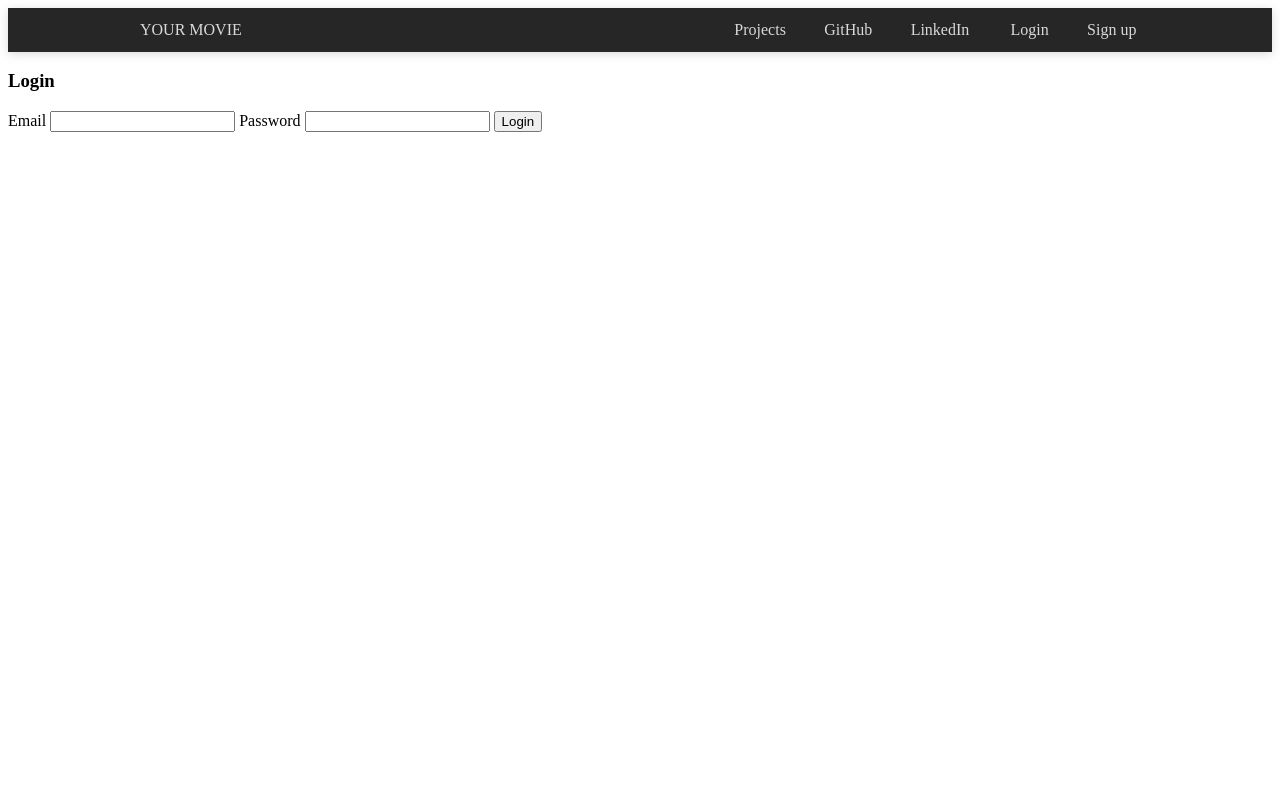
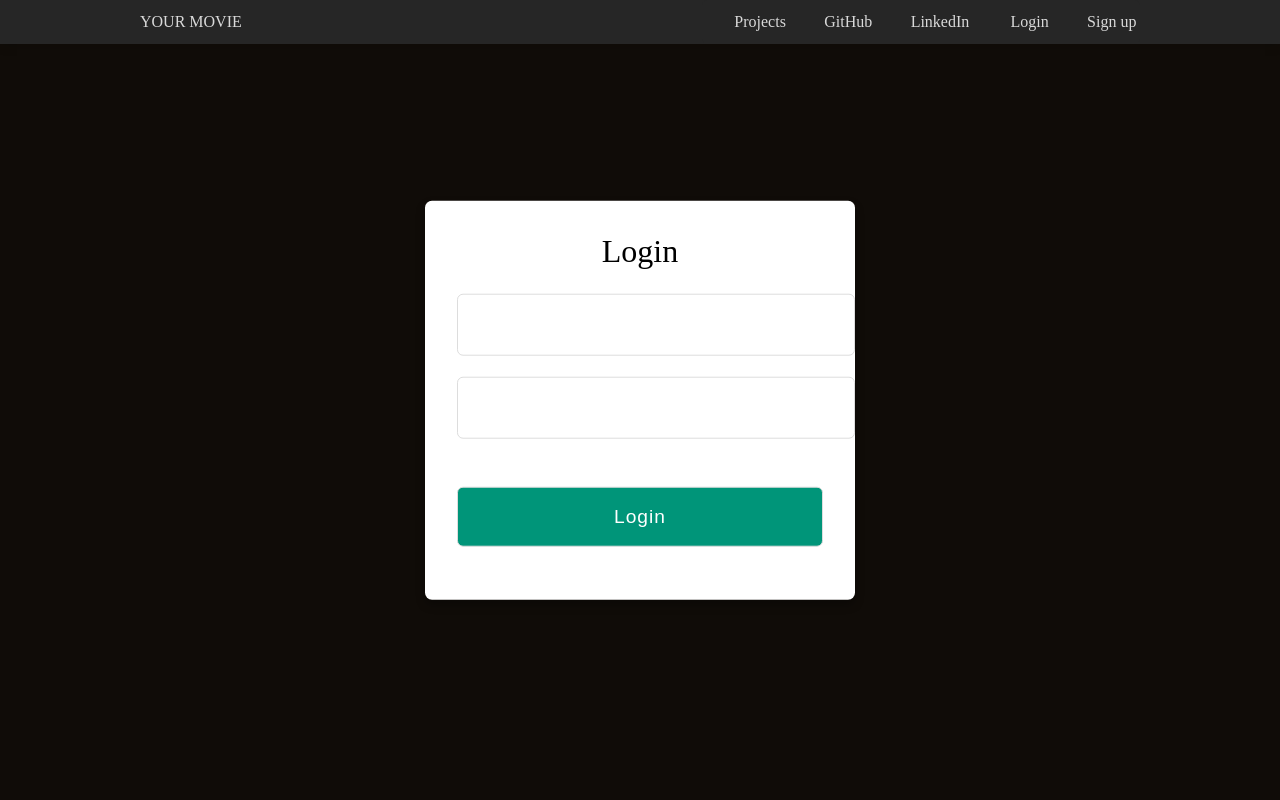
Before and after one commit to DEENUU1/Flask-Movie-Similar-TO, a Flask app: page /login in a window 1280 px wide. Run offline with Flask 2, Linux system fonts and the light colour scheme.

Commit message:
basic style for login and sign up

```diff
--- a/similar_movies/static/css/list_similar_movie.css
+++ b/similar_movies/static/css/list_similar_movie.css
@@ -1,6 +1,4 @@
-* {
-  box-sizing: border-box;
-}
+
 body {
   overflow-x: hidden;
   background-color: #100c08;
--- /dev/null
+++ b/similar_movies/static/css/login.css
@@ -0,0 +1,70 @@
+*{
+  margin: 0;
+  padding: 0;
+}
+body{
+  min-height: 100vh;
+  width: 100%;
+  background-color: #100c08;
+}
+.login-container{
+  position: absolute;
+  top: 50%;
+  left: 50%;
+  transform: translate(-50%,-50%);
+  max-width: 430px;
+  width: 100%;
+  background: #fff;
+  border-radius: 7px;
+  box-shadow: 0 5px 10px rgba(0,0,0,0.3);
+}
+.login-container .form{
+  padding: 2rem;
+}
+.form header{
+  font-size: 2rem;
+  font-weight: 500;
+  text-align: center;
+  margin-bottom: 1.5rem;
+}
+ .form input{
+   height: 60px;
+   width: 100%;
+   padding: 0 15px;
+   font-size: 17px;
+   margin-bottom: 1.3rem;
+   border: 1px solid #ddd;
+   border-radius: 6px;
+   outline: none;
+ }
+ .form input:focus{
+   box-shadow: 0 1px 0 rgba(0,0,0,0.2);
+ }
+.form a{
+  font-size: 16px;
+  color: #009579;
+  text-decoration: none;
+}
+.form a:hover{
+  text-decoration: underline;
+}
+.form input.button{
+  color: #fff;
+  background: #009579;
+  font-size: 1.2rem;
+  font-weight: 500;
+  letter-spacing: 1px;
+  margin-top: 1.7rem;
+  cursor: pointer;
+  transition: 0.4s;
+}
+.form input.button:hover{
+  background: #006653;
+}
+
+@media only screen and (max-width: 768px) {
+    .login-container {
+        margin: 0 auto;
+    }
+
+}
--- a/similar_movies/static/css/navigation_bar.css
+++ b/similar_movies/static/css/navigation_bar.css
@@ -1,4 +1,9 @@
 
+body {
+  overflow-x: hidden;
+  padding: 0;
+  margin: 0;
+}
 
 :root {
   --bg-color: hsl(0, 0%, 15%);
--- a/similar_movies/templates/login.html
+++ b/similar_movies/templates/login.html
@@ -4,19 +4,22 @@
 {% block title %}Find similar film{% endblock %}
 
 {% block style %}
-
+  <link rel="stylesheet" type="text/css" href="/static/css/login.css" />
 {% endblock %}
 
 
 {% block content %}
-<form method="POST">
-  <h3>Login</h3>
-  <label for="email">Email</label>
-  <input type="text" id="email" name="email" class="form-control">
-  <label for="password">Password</label>
-  <input type="password" id="password" name="password" class="form-control">
-  <button type="submit">Login</button>
-</form>
+
+<div class="login-container">
+  <div class="login form">
+    <header>Login</header>
+    <form method="POST">
+        <input type="text" id="email" name="email" class="form-control">
+        <input type="password" id="password" name="password" class="form-control">
+        <input type="button" class="button" value="Login">
+    </form>
+  </div>
+</div>
 
 {% for message in get_flashed_messages() %}
     {{ message }}
```
Also changed, not shown: similar_movies/static/css/signup.css (added, +70 -0 lines), similar_movies/templates/signup.html (+13 -13 lines), similar_movies/static/css/main.jpg (added).
